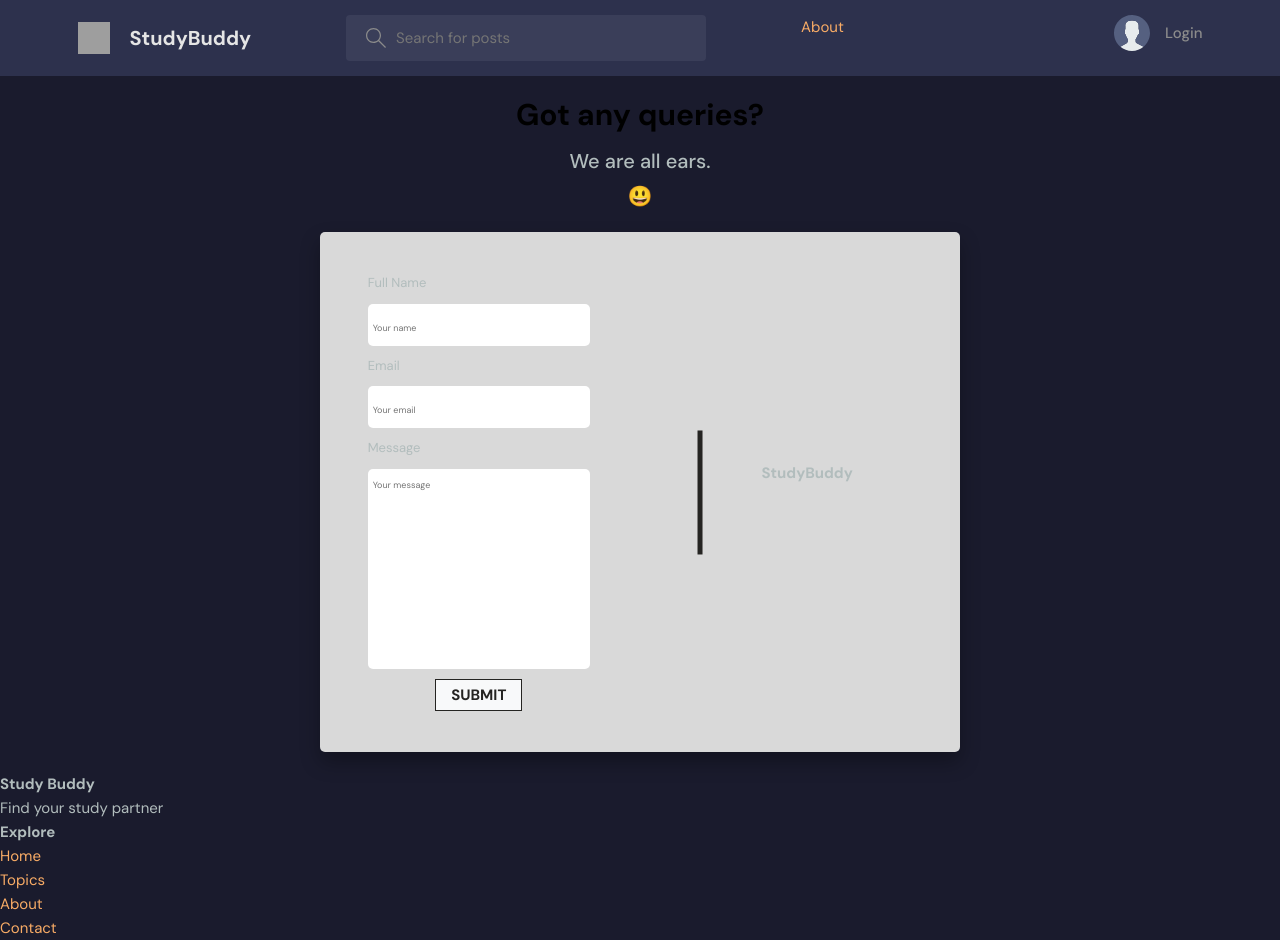
After one commit to rupeshghimire7/BCT-Study-Room, a Django app: page /contact in a window 1280 px wide. The commit adds this page. Run offline with Django 3.2, Linux system fonts and the light colour scheme; grey boxes are pictures that could not be loaded.

Commit message:
Managed links and added contact page"

```diff
--- /dev/null
+++ b/base/static/base/contact.css
@@ -0,0 +1,134 @@
+/* styles for contact.html */
+.contact-title {
+  text-align: center;
+  font-size: 2em;
+  color: #000;
+  margin: 15px 0 6px 0;
+}
+
+.contact-msg {
+  text-align: center;
+  font-size: 20px;
+  font-weight: 500;
+}
+
+.contact-msg>p {
+  margin: 3px;
+}
+
+.form-container {
+  background-color: #d9d9d9;
+  width: 50%;
+  margin: 20px auto;
+  border-radius: 5px;
+  height: 65vh;
+  display: flex;
+  align-items: center;
+  box-shadow: 0px 10px 20px rgba(0, 0, 0, 0.3);
+  transition-duration: 700ms;
+}
+
+.form-container:hover {
+  box-shadow: 0px 50px 50px rgba(0, 0, 0, 0.8);
+  transition-duration: 600ms;
+}
+
+.contact-form {
+  display: flex;
+  flex-direction: column;
+  align-items: center;
+  width: 80%;
+  margin-left: auto;
+  margin-right: auto;
+}
+
+.form-el {
+  display: flex;
+  flex-direction: column;
+  align-items: center;
+  width: 70%;
+}
+
+.form-el>label {
+  /*label for each input element*/
+  font-size: 13px;
+  align-self: flex-start;
+}
+
+.input-boxes {
+  font-size: 17px;
+  border: none;
+  border-radius: 5px;
+  padding: 10px 5px;
+  margin: 10px 5px;
+  width: 100%;
+  transition: all 0.6s;
+}
+
+.input-boxes:focus {
+  border-style: none none solid none;
+  border-color: navy;
+  outline: none;
+  transition-duration: 400ms;
+}
+
+.input-boxes::placeholder {
+  font-size: 0.9rem;
+}
+
+.input-boxes:valid {
+  border-color: green;
+}
+
+.input-boxes:invalid {
+  border-color: #e63946;
+}
+
+.msg-area {
+  min-height: 200px;
+  resize: none;
+}
+
+.submit-btn {
+  background-color: #f8f9fa;
+  color: #252422;
+  transition-duration: 600ms;
+  border: 1px solid #252422;
+  font-weight: 600;
+  padding: 5px 15px;
+}
+
+.submit-btn:hover {
+  background-color: #252422;
+  color: white;
+  border: 1px solid #252422;
+  cursor: pointer;
+  transition-duration: 400ms;
+}
+
+.vertical-line {
+  transform: rotate(90deg);
+  border: none;
+  width: 200px;
+  height: 5px;
+  background-color: #252422;
+  margin: 0;
+}
+
+.contact-details {
+  display: flex;
+  width: 50%;
+  flex-direction: column;
+  align-items: flex-start;
+  justify-content: center;
+  flex-wrap: nowrap;
+}
+
+.social-media-icons-list {
+  list-style: none;
+  display: flex;
+}
+
+.social-media-icons-list>li {
+  margin: 7px;
+}
--- /dev/null
+++ b/base/templates/base/contact.html
@@ -0,0 +1,50 @@
+{% extends 'main.html' %}
+{% load static %}
+
+
+{% block head %}
+<link rel="stylesheet" href="{% static 'base/contact.css' %}" />
+
+{% endblock %}
+
+{% block content %}
+    <section class="root">
+      <h1 class="contact-title">Got any queries?</h1>
+      <div class="contact-msg">
+        <p>We are all ears.</p>
+        <p>😃</p>
+      </div>
+      </h2>
+      <div class="form-container">
+        <form name="contact-form" class="contact-form">
+          <div class="form-el">
+            <label for="fullname">Full Name</label>
+            <input name="fullname" placeholder="Your name" class="fullname-area input-boxes" autocomplete="on"
+              minlength="3" maxlength="40" required />
+          </div>
+
+          <div class="form-el">
+            <label for="email">Email</label>
+            <input name="email" pattern="[A-Za-z0-9._%+-]+@[A-Za-z0-9.-]+\.[A-Za-z]{1,63}$" placeholder="Your email"
+              class="email-area input-boxes" maxlength="60" autocomplete="on" required />
+          </div>
+          <div class="form-el">
+            <label for="message">Message</label>
+            <textarea name="message" placeholder="Your message" class="msg-area input-boxes"></textarea>
+          </div>
+          <button type="submit" class="submit-btn">SUBMIT</button>
+        </form>
+        <hr class="vertical-line" />
+        <div class="contact-details">
+          <h2>StudyBuddy</h2>
+          <ul class="social-media-icons-list">
+          <li><a href="#" target="_blank" class="social-media-icon"><i class="fa-brands fa-facebook-square fa-2x"></i>
+          </a></li>
+          <li><a href="#" target="_blank" class="social-media-icon"><i class="fa-brands fa-instagram-square fa-2x"></i></a></li>
+          <li><a href="#" target="_blank" class="social-media-icon"><i class="fa-brands fa-github-square fa-2x"></i></a></li>
+        </ul>
+        </div>
+      </div>
+    </section>
+    <!-- <div style="text-align: center; font-size: xx-small;" >All rights reserved.</div> -->
+{% endblock %}
--- a/base/urls.py
+++ b/base/urls.py
@@ -3,6 +3,7 @@ from . import views
 
 urlpatterns = [
     path('about', views.about, name='about'),
+    path('contact', views.contact, name='contact'),
 
     path('login/', views.loginPage, name="login"),
     path('logout/', views.logoutUser, name="logout"),
--- a/base/views.py
+++ b/base/views.py
@@ -18,6 +18,9 @@ from .forms import RoomForm, UserForm, MyUserCreationForm
 
 def about(request):
     return render(request,'base/about.html')
+
+def contact(request):
+    return render(request,'base/contact.html')
 
 
 def loginPage(request):
--- a/templates/footer.html
+++ b/templates/footer.html
@@ -20,16 +20,16 @@
             <p class="footer__col--content">
             <ul class="footer__menu">
                 <li class="footer__menu--item">
-                    <a href="home.html" class="footer__menu--item--link">Home</a>
+                    <a href="{% url 'home' %}" class="footer__menu--item--link">Home</a>
                 </li>
                 <li class="footer__menu--item">
-                <a href="topics.html" class="footer__menu--item--link">Topics</a>
+                <a href="{% url 'topics' %}" class="footer__menu--item--link">Topics</a>
                 </li>
                 <li class="footer__menu--item">
-                    <a href="about.html" class="footer__menu--item--link">About</a>
+                    <a href="{% url 'about' %}" class="footer__menu--item--link">About</a>
                 </li>
                 <li class="footer__menu--item">
-                    <a href="contact.html" class="footer__menu--item--link">Contact</a>
+                    <a href="{% url 'contact' %}" class="footer__menu--item--link">Contact</a>
                 </li>
             </ul>
             </p>
```
